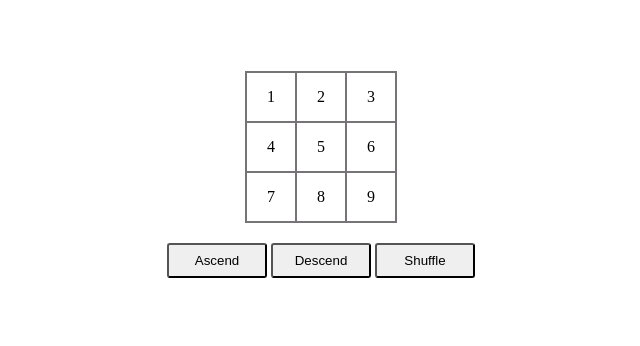
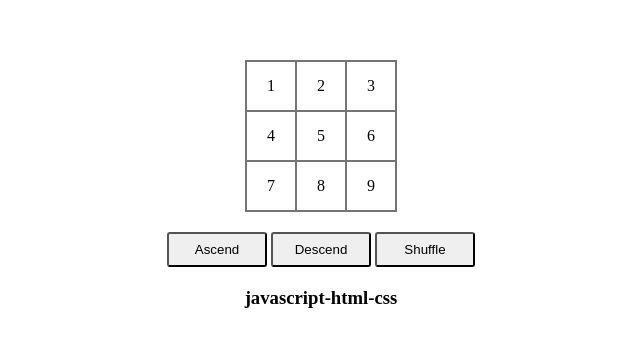
Before and after one commit to sijujacobs/nine_squares, a website: page index.html in a window 1280 px wide. Shown: the part 216-562 px from the top of the page, without its empty margins (319-959 px from the left). Drawn offline with Linux system fonts and the light colour scheme.

Commit message:
updated index file

```diff
--- a/index.html
+++ b/index.html
@@ -17,6 +17,7 @@
 			<button class='button descend'>Descend</button>
 			<button class='button shuffle'>Shuffle</button>
 		</div>
+		<h3>javascript-html-css</h3>
 	</div>
 	<script src="src/js/index.js"></script>
 </body>
```
